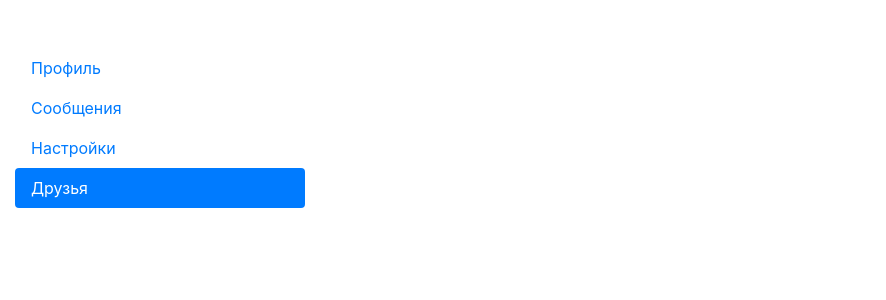
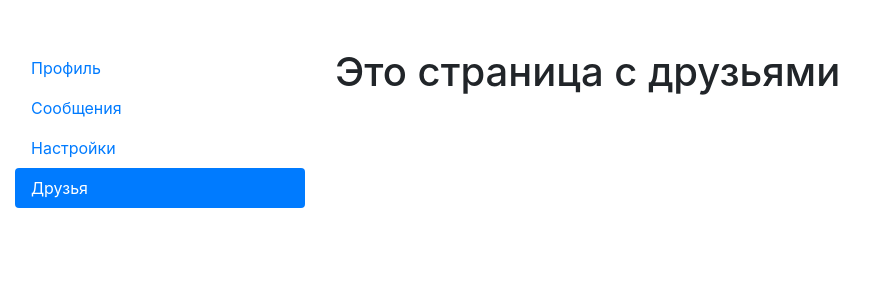
Before and after one commit to bagaguga/2, a React (Create React App) app: page /friends in a window 1280 px wide. Shown: the top 300 px of the page, without its empty margins (0-886 px from the left). Built offline with nearby package versions, Linux system fonts and the light colour scheme.

Commit message:
add components

```diff
--- a/src/App.jsx
+++ b/src/App.jsx
@@ -1,18 +1,12 @@
 // import './App.css';
 import { NavLink, Routes, Route } from "react-router-dom";
+import Friends from "./Friends";
+import Messages from "./Messages";
 import Profile from "./Profile";
-
-
-
-const Messages = () => {
-	return <h1>Это страница с сообщениями</h1>;
-};
-
-
-
+import Settings from "./Settings";
 
 function App(props) {
-  // console.log(props);
+	// console.log(props);
 	return (
 		<div className="container-fluid mt-5">
 			<div className="row">
@@ -34,8 +28,10 @@ function App(props) {
 				</div>
 				<div className="col-sm-9">
 					<Routes>
-						<Route path="/profile" element={<Profile function={props.function}/>} />
+						<Route path="/profile" element={<Profile function={props.function.key_getUser} />} />
 						<Route path="/messages" element={<Messages />} />
+						<Route path="/settings" element={<Settings />} />
+						<Route path="/friends" element={<Friends />} />
 					</Routes>
 				</div>
 			</div>
--- /dev/null
+++ b/src/Friends.jsx
@@ -0,0 +1,5 @@
+const Friends = () => {
+	return <h1>Это страница с друзьями</h1>;
+};
+
+export default Friends;
--- /dev/null
+++ b/src/Messages.jsx
@@ -0,0 +1,6 @@
+
+const Messages = () => {
+	return <h1>Это страница с сообщениями</h1>;
+};
+
+export default Messages;
--- /dev/null
+++ b/src/Settings.jsx
@@ -0,0 +1,6 @@
+
+const Settings = () => {
+	return <h1>Это страница с настройками</h1>;
+};
+
+export default Settings;
--- a/src/index.js
+++ b/src/index.js
@@ -3,13 +3,14 @@ import ReactDOM from "react-dom/client";
 import { BrowserRouter } from "react-router-dom";
 // import './index.css';
 import App from "./App";
-import { getUser } from "./state";
+import { getUser, getUsers } from "./state";
+
 // import reportWebVitals from './reportWebVitals';
 
 const root = ReactDOM.createRoot(document.getElementById("root"));
 root.render(
 	<BrowserRouter>
-		<App function={getUser} />
+		<App function={{key_getUser:getUser, key_getUsers:getUsers}} />
 	</BrowserRouter>
 );
 
--- a/src/state.jsx
+++ b/src/state.jsx
@@ -9,6 +9,23 @@ const user = {
   avatar: "https://encrypted-tbn0.gstatic.com/images?q=tbn:ANd9GcSHUvOd8Q-VihyupbJCdgjIR2FxnjGtAgMu3g&usqp=CAU"
 }
 
+
+const users = {
+	0: { name: "Сергей", lastname: "Козлов" },
+	1: { name: "Владислава", lastname: "Сидорова" },
+	2: { name: "Андрей", lastname: "Смирнов" },
+	3: { name: "Юлия", lastname: "Петрова" },
+	4: { name: "Ксения", lastname: "Иванова" },
+	5: { name: "Кузьма", lastname: "Чижиков" },
+	6: { name: "Дмитрий", lastname: "Петров" },
+};
+
+
+
+
 export function getUser(){
   return user;
 }
+export function getUsers() {
+	return users;
+}
```
